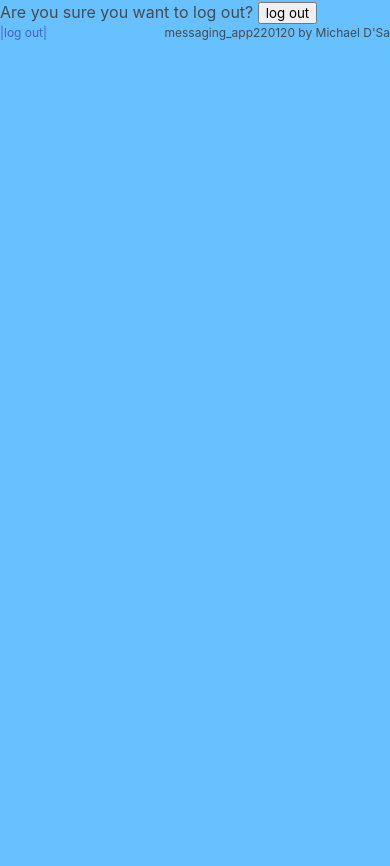
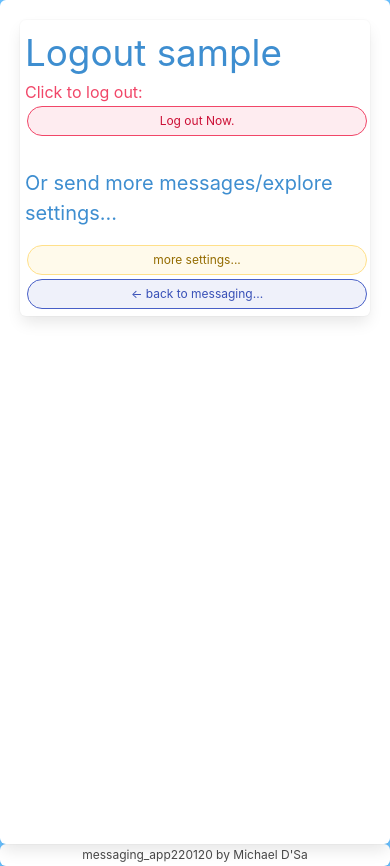
Before and after one commit to MichaelDSa/messaging_app220120, a PHP site: page /logout.php in a window 390 px wide. Before the commit the page ends 40 px from the top, so only its background shows below. Run offline with PHP 8.4, Linux system fonts and the light colour scheme; the visitor is signed in with stand-in values (Sample User, id 1).

Commit message:
deleting a conversation is now possible. changing the user's password is now possible. added separate page for additional settings. UI updated for session expired, register user and login pages. Footer modified on most pages.

```diff
--- a/messaging_app220120/functions/functions_login_registration.php
+++ b/messaging_app220120/functions/functions_login_registration.php
@@ -385,7 +385,7 @@ function messages_ajax_conversation_links($url, $body, $id, $delay = 10000){
             setTimeout(() => async_conversation_links(url, body, id, delay), delay);
 
         } else {
-            document.getElementById(id).innerHTML = "res not ok";
+            document.getElementById(id).innerHTML = "Start a conversation -- send someone a message!";
         }
     }
     </script>
@@ -419,12 +419,11 @@ function messages_ajax_display_conversation($url, $body, $id, $delay = 10000){
 
             document.getElementById("message_form").scrollIntoView();
 
-
             // recursive call with delay:
             setTimeout(() => async_get_conversation(url, body, id, delay), delay);
 
         } else {
-            document.getElementById(id).innerHTML = "res not ok";
+            document.getElementById(id).innerHTML = "Send a message! add recipients, or click on a conversation in the menu.";
         }
     }
     </script>
@@ -459,7 +458,7 @@ function messages_ajax_messages_menu_newmsg($url, $body, $id, $delay = 10000){
             setTimeout(() => async_menu_newmsg(url, body, id, delay), delay);
 
         } else {
-            document.getElementById(id).innerHTML = "res not ok";
+            document.getElementById(id).innerHTML = "";
         }
     }
     </script>
@@ -478,6 +477,41 @@ function messages_menu_newmsg(){
     $message = $total_unread > 0 ? "NEW: " . $total_unread : "";
 
     return $message;
+
+}
+
+// This function will take the variable '$sticky_recipients' from messages.php
+// conversations with those specific participants will be deleted from the user's table.
+function messages_delete_conversation($participants){
+
+    if(empty($participants) || strlen($participants) < 5){
+        return false;
+    }
+
+    include('../mysqli_connect_first.php');
+
+    $tablename = mysqli_real_escape_string($dbc_first, $_SESSION['session_username']);
+    $part_array = form_separate_recipient_usernames($participants);
+    $part_implode = implode(' ', $part_array);
+    $participants = mysqli_real_escape_string($dbc_first, $part_implode);
+
+
+    $query ="DELETE FROM {$tablename} WHERE participants='{$participants}'";
+
+    mysqli_query($dbc_first, $query);
+
+    //error report and redirect:
+    if(mysqli_affected_rows($dbc_first) < 0){
+        $date = date('g:ia, l F j, Y ');
+        $msg = $date . ": 'function messages_delete_conversation({$participants})' was unsuccessful." . PHP_EOL . "Query: {$query}" . PHP_EOL . "mysqli_affected_rows() is less than 0. ERROR: " . mysqli_error() .PHP_EOL;
+        file_put_contents("log_delete_conversation.txt", $msg, FILE_APPEND);
+        print "see log <br>";
+        mysqli_close($dbc_first);
+        return false;
+    } else {
+        mysqli_close($dbc_first);
+        return true;
+    }
 
 }
 
@@ -532,7 +566,7 @@ function messages_display_conversation($recipients){
 
 }
 
-//returns a list of buttons which link to the corresponding conversation.
+// returns a list of buttons which link to the corresponding conversation.
 // each button is labeled with the recipients, and has a new message indicator.
 function messages_conversation_links(){
 
@@ -570,6 +604,141 @@ function messages_conversation_links(){
 
 }
 
+// returns list of buttons which link to admin pages such as logout.php,
+function messages_other_buttons($selection = '', $sticky_recipients = ''){
+    if($selection == ''){
+        return;
+    }
+
+    //inner functions for html templates
+    function label($for = '', $html = ''){
+        if($for == '' && $html == ''){
+            return '</label>';
+        }
+        return "<label for='{$for}'>{$html}";
+    }
+    function form($action = '', $method = ''){
+        if($action == '' && $method == ''){
+            return '</form>';
+        }
+        return "<form action='{$action}' method='{$method}'>";
+    }
+    function input_hidden($name, $value){
+        return "<input type='hidden' name='{$name}' value='{$value}'>";
+    }
+    function a($href = '', $class = '', $style = ''){
+        if($href == '' && $class == '' && $style == ''){
+            return '</a>';
+        }
+        $h = "href='{$href}'";
+        $c = "class='{$class}'";
+        $s = "style='{$style}'";
+        return "<a {$h}{$c}{$s}>";
+    }
+    function button($class ='', $style = '', $value = '', $html = ''){
+        if($class == '' && $style == '' && $value == '' && $html == ''){
+            return '</button>';
+        }
+        return "<button class='{$class}' style='{$style}' value='{$value}'>{$html}";
+    }
+
+
+    // variables for class and style html attribute values
+    $class_red_buttons = 'button is-danger is-light is-outlined is-small is-rounded';
+    $class_yellow_buttons = 'button is-warning is-light is-outlined is-small is-rounded';
+    $class_blue_buttons = 'button is-link is-light is-outlined is-small is-rounded';
+    $class_blue_buttons_dark = 'button is-link is-large';
+    $style_menu_buttons = 'margin:2px; width:100%;';
+    $style_settings_buttons = 'margin:2px; width:50%;';
+
+    //other variables:
+    include('../mysqli_connect_first.php');
+    $user = mysqli_real_escape_string($dbc_first, $_SESSION['session_username']);
+    $itslog = session_user_logged_in(1) ? 'logout' : 'login';
+    $sticky_recipients = isset($sticky_recipients) ? $sticky_recipients : "";
+    mysqli_close($dbc_first);
+
+    //BUTTONS:
+
+    //logout button:
+    $logout_button = a("{$itslog}.php", $class_red_buttons, $style_menu_buttons) . "{$itslog}" . a();
+    $logout_end_session = form("logout.php", "post") . input_hidden("log_out", "yes") . label("logout", "<span class='has-text-danger'>Click to log out:</span>") . button($class_red_buttons, $style_menu_buttons, "yes", "Log out Now." ) . button() . label() . form();
+
+    //register new user button
+    $register_button = a("register_user.php") . button($class_blue_buttons, $style_menu_buttons, "register", "Register new user...") . button() . a();
+    $register_button_big = a("register_user.php", $class_blue_buttons_dark, $style_menu_buttons) . "Register New User" . a();
+
+    //'delete this conversation' button
+    $delete_conversation_button = form("messages.php", "post") . input_hidden("delete", $sticky_recipients) . button($class_red_buttons, $style_menu_buttons, $sticky_recipients, "delete this conversation...") . button() . form();
+
+    //'more settings...' button
+    $more_settings_button = a("more_settings.php") . button($class_yellow_buttons, $style_menu_buttons, "more_settings.php", "more settings...") . button() . a();
+
+    //'change password...' button:
+    $change_password_button = form("more_settings.php", "post") . input_hidden("change_password", $user) . button($class_red_buttons, $style_menu_buttons, $user, "change password...") . button() . form();
+
+    //'back to messaging...'
+    $messaging_button = a("messages.php") . button($class_blue_buttons, $style_menu_buttons, "back", "<- back to messaging...") . button() . a();
+
+    //'Send Messages Now'
+    $send_messages_button = a("messages.php", $class_blue_buttons_dark, $style_menu_buttons) . "Send Messages Now" . a();
+
+
+    //BUTTON COLLECTIONS:
+    // menu buttons:
+    $menu_buttons = $logout_button . $delete_conversation_button . $more_settings_button;
+
+    // buttons for more_settings.php
+    $settings_buttons = $messaging_button . $change_password_button . $logout_button;
+
+    // buttons for logout page:
+    $logout_page_buttons = $logout_end_session . "<p class='has-text-info is-size-5' style='padding:30px 0px 15px 0px;'>Or send more messages/explore settings...</p>" . $more_settings_button . $messaging_button;
+
+    // buttons shown after logging out:
+    $has_logged_out = $logout_button . $register_button;
+
+    // buttons shown after logging in:
+    $has_logged_in = '<div style="margin-top: 1.5rem;"></div>' . $send_messages_button . '<div style="min-height:55vh;"></div>' . $logout_button;
+
+    switch ($selection) {
+
+        //individual buttons:
+        case 'log_in_or_out':
+            return $logout_button;
+
+        case 'logout_now':
+            return $logout_end_session;
+
+        case 'back_to_messaging':
+            return $messaging_button;
+
+        case 'register_button':
+            return $register_button_big;
+
+
+        // button collections:
+        case 'menu_buttons':
+            return $menu_buttons;
+
+        case 'settings_buttons':
+            return $settings_buttons;
+
+        case 'more_settings':
+            return $more_settings_button;
+
+        case 'logout':
+            return $logout_page_buttons;
+
+        case 'logged_out':
+            return $has_logged_out;
+
+        case 'logged_in':
+            return $has_logged_in;
+    }
+
+
+}
+
 //returns number of unread messages of a particular conversation.
 function messages_conversation_unread($participants){
 
@@ -596,6 +765,8 @@ function messages_conversation_unread($participants){
     while($row = mysqli_fetch_array($query_result)){
         $viewed[] = $row['viewed'];
     }
+
+    mysqli_close($dbc_first);
 
     $new_message = 0;
 
@@ -725,10 +896,6 @@ function session_user_logged_in($boolean_false = 0){
 
     $ternary_session = ( !isset($_SESSION['session_username']) ? false : isset($_SESSION['time_logged_in']) ) ? true : false;
 
-    // if(isset($_SESSION['time_logged_in']) && ($_SESSION['time_logged_in'] + (30 * 30)) > time() ) {
-    //     session_messages_delete();
-    //     return false;
-    // }
     if($boolean_false == 1) {
         if($ternary_session){
             return true;
@@ -740,9 +907,34 @@ function session_user_logged_in($boolean_false = 0){
         return true;
     } else {
         // print 'FALSE';
-        print '<h2>access is only for users who have logged in. Please log in!</h2>';
-        print '<h2><a href="login.php">log in here</a></h2>';
-        exit();
+        print '
+        <div class="container" style="min-height: 100vh;">
+            <div class="box" style="margin: 0 auto; min-height: 100vh; max-width: 600px;">
+                <div class="control" style="margin: 0 auto; max-width: 600px;">
+                    <div id="msgbox" class="box" style="">
+                    <p class="has-text-info" style="font-size: 2.3rem;">Session expired. Please log in.</p>
+                    ' . messages_other_buttons("log_in_or_out") . '
+                    </div>
+                </div>
+            </div>
+        </div>
+        <footer id="footer" class="box has-text-centered" style="margin:auto; max-width:600px; padding: 2px 20px; font-size: 0.75rem;">
+        <p>
+         <span>messaging_app220120 by Michael D\'Sa</span>
+            <style>
+                @media(max-width: 440px){
+                    #msgbox, #footer{
+                        padding: 5px;
+                    }
+                }
+            </style>
+        </p>
+
+    </footer>
+    </body>
+    </html>
+    ';
+    exit();
     }
 
     return false;
@@ -778,8 +970,6 @@ function str_append_trim_sort($str_list, $str_append){
     return $return_string;
 }
 
-
-
  // returns true if user is in authentication table and has separate table for conversations.
  function user_exists($str) {
     // 1) a registered user must have their own table to store conversations.
@@ -792,7 +982,6 @@ function str_append_trim_sort($str_list, $str_append){
     }
 
  }
-
 
 // 1) check if user has table
 function user_has_table($str) {
@@ -861,6 +1050,23 @@ function user_password_matches($username, $password) {
 
 }
 
+function user_password_change($username, $new_password) {
 
+    $success = FALSE;
+
+    include('../mysqli_connect_first.php');
+    $username_clean = mysqli_real_escape_string($dbc_first, $username);
+    $password_clean = mysqli_real_escape_string($dbc_first, $new_password);
+
+    $query = "UPDATE authentication SET password='$new_password' WHERE username='$username_clean'";
+
+    if(mysqli_query($dbc_first, $query) !== FALSE){
+        $success = TRUE;
+    }
+
+    mysqli_close($dbc_first);
+
+    return $success;
+}
 
 ?>
--- a/messaging_app220120/logout.php
+++ b/messaging_app220120/logout.php
@@ -4,31 +4,72 @@ include('functions/functions_login_registration.php');
 session_start();
 session_user_logged_in();
 
-if($_SERVER['REQUEST_METHOD'] == 'POST'){
-    if($_POST['log_out'] == 'yes'){
-        session_messages_delete();
-        // header('Location: register_user.php');
-        print '<p>' .
-        '<a href="register_user.php">|Register new user|</a>' .
-        '<a href="login.php">|Log In|</a>' .
-        '<p>';
-        exit();
-    }
+function logout_display($sticky_user){
+    print '
+    <div class="container" style="min-height: 100vh;">
+        <div class="box" style="margin: 0 auto; min-height: 100vh; max-width: 600px;">
+            <div class="control" style="margin: 0 auto; max-width: 600px;">
+                <div id="msgbox" class="box" style="">
+                <p class="has-text-info" style="font-size: 2.3rem; white-space: nowrap;">Logout '. $sticky_user .'</p>
+                ' . messages_other_buttons("logout") . '
+                </div>
+            </div>
+        </div>
+    </div>
+    ';
+}
+
+function logged_out_display(){
+    print '
+    <div class="container" style="min-height: 100vh;">
+        <div class="box" style="margin: 0 auto; min-height: 100vh; max-width: 600px;">
+            <div class="control" style="margin: 0 auto; max-width: 600px;">
+                <div id="msgbox" class="box" style="">
+                <p class="has-text-info" style="font-size: 2.3rem; white-space: nowrap;">Please log in.</p>
+                ' . messages_other_buttons("logged_out") . '
+                </div>
+            </div>
+        </div>
+    </div>
+    <footer id="footer" class="box has-text-centered" style="margin:auto; max-width:600px; padding: 2px 20px; font-size: 0.75rem;">
+    <p>
+     <span>messaging_app220120 by Michael D\'Sa</span>
+        <style>
+            @media(max-width: 440px){
+                #msgbox, #footer{
+                    padding: 5px;
+                }
+            }
+        </style>
+    </p>
+
+</footer>
+</body>
+</html>
+    ';
 }
 
 
-?>
-<form action="logout.php" method="POST">
-    <p>
-        <label>Are you sure you want to log out?</label>
-        <input type="hidden" name="log_out" value="yes">
-        <input type="submit" value="log out">
-    </p>
-</form>
+$user = $_SESSION['session_username'];
+
+if($_SERVER['REQUEST_METHOD'] == 'POST'){
+    if($_POST['log_out'] == 'yes'){
+        //end session
+        session_messages_delete();
+
+        //display logged-out user options
+        logged_out_display();
+
+        exit();
+    }
+} else {
+    logout_display($user);
+
+}
 
 
 
-
-<?php
 include('templates/footer.html');
+print '<script> document.getElementById("footer").setAttribute("class", "box has-text-centered"); </script>
+';
 ?>
--- a/messaging_app220120/templates/footer.html
+++ b/messaging_app220120/templates/footer.html
@@ -3,19 +3,19 @@
 ?>
 
 <!-- <footer class="box">     -->
-<footer id="footer"style=" font-size: 0.75rem;">
+<footer id="footer" class="has-text-centered" style="margin:auto; max-width:600px; padding: 2px 20px; font-size: 0.75rem;">
     <p>
         <!-- <p>messaging_app220120 By Michael D'Sa</p> -->
         <?php
-        $display_user_links = session_user_logged_in(1) ? '<a href="logout.php">|log out|</a>' : '<a href="login.php">|log in|</a>';
-        print '<span>' . $display_user_links . '</span>';
-        print '<span style="float:right;">messaging_app220120 by Michael D\'Sa</span>';
+        //$display_user_links = session_user_logged_in(1) ? '<a href="logout.php">|log out|</a>' : '<a href="login.php">|log in|</a>';
+        //print '<span>' . $display_user_links . '</span>';
+        print '<span>messaging_app220120 by Michael D\'Sa</span>';
 
         // Time: ' . date('g:ia, l F j, Y ') . "<br>"
         ?>
         <style>
             @media(max-width: 440px){
-                #msgbox{
+                #msgbox, #footer{
                     padding: 5px;
                 }
             }
```
Also changed, not shown: messaging_app220120/log_delete_conversation.txt (added, +28 -0 lines), messaging_app220120/login.php (+30 -27 lines), messaging_app220120/messages.php (+19 -17 lines), messaging_app220120/more_settings.php (added, +142 -0 lines), messaging_app220120/register_user.php (+32 -26 lines).
